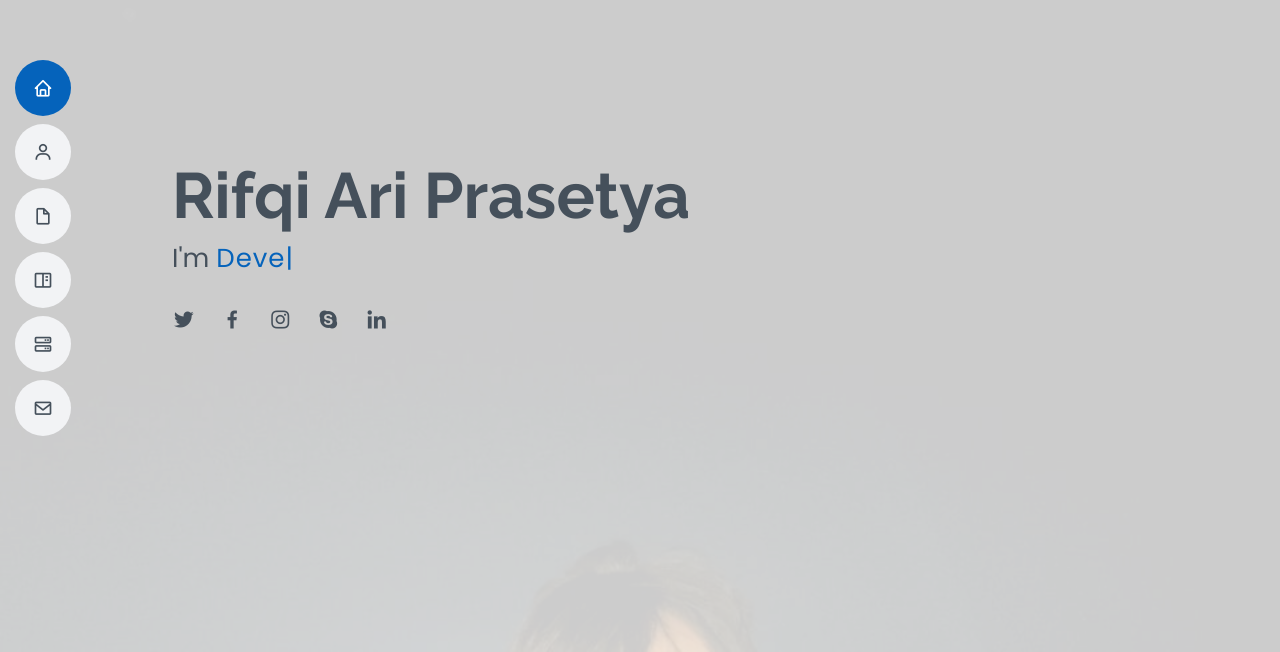
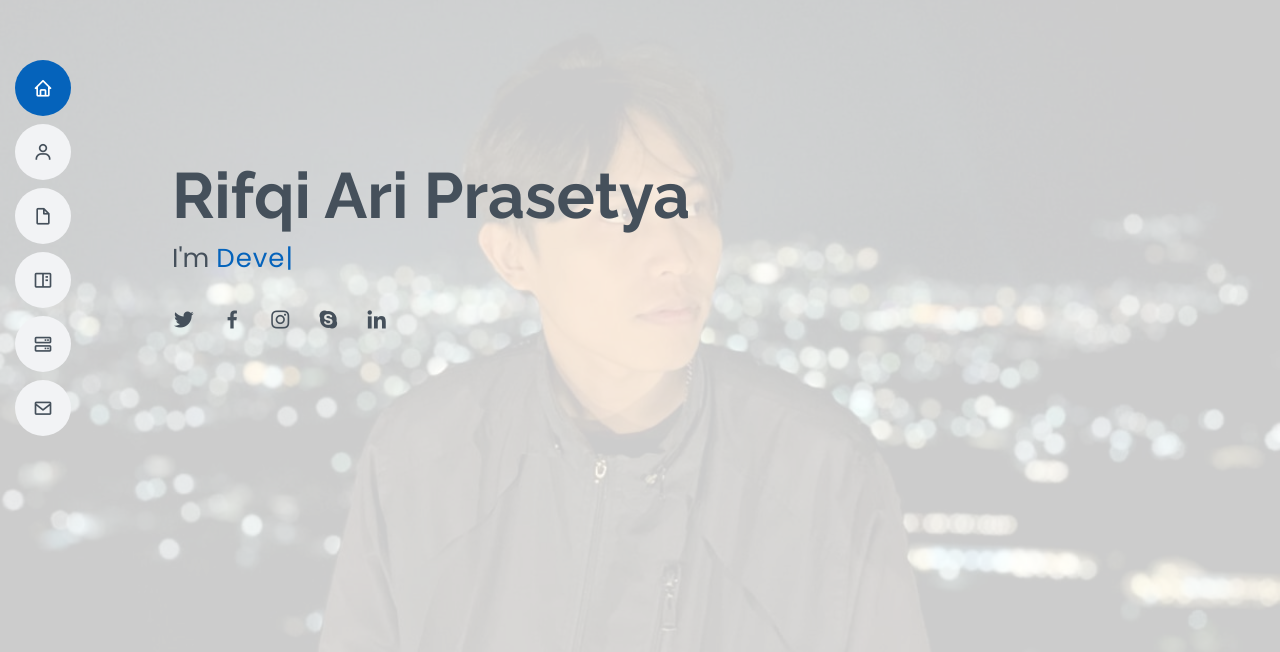
Before and after one commit to rifqiarip/rifqiarip.github.io, a plain HTML site: page index.html in a window 1280 px wide. Shown: the part 148-800 px from the top of the page. Drawn offline with nearby package versions, Linux system fonts and the light colour scheme.

Commit message:
perbaikan

```diff
--- a/assets/css/style.css
+++ b/assets/css/style.css
@@ -273,7 +273,7 @@ h6 {
 #hero {
   width: 100%;
   height: 100vh;
-  background: url("../img/rifqi1.jpg") no-repeat;
+  background: url("../img/rifqi3.jpg") top right no-repeat;
   background-size: cover;
   position: relative;
 }
```
Also changed, not shown: assets/img/rifqi3.jpg (added).
